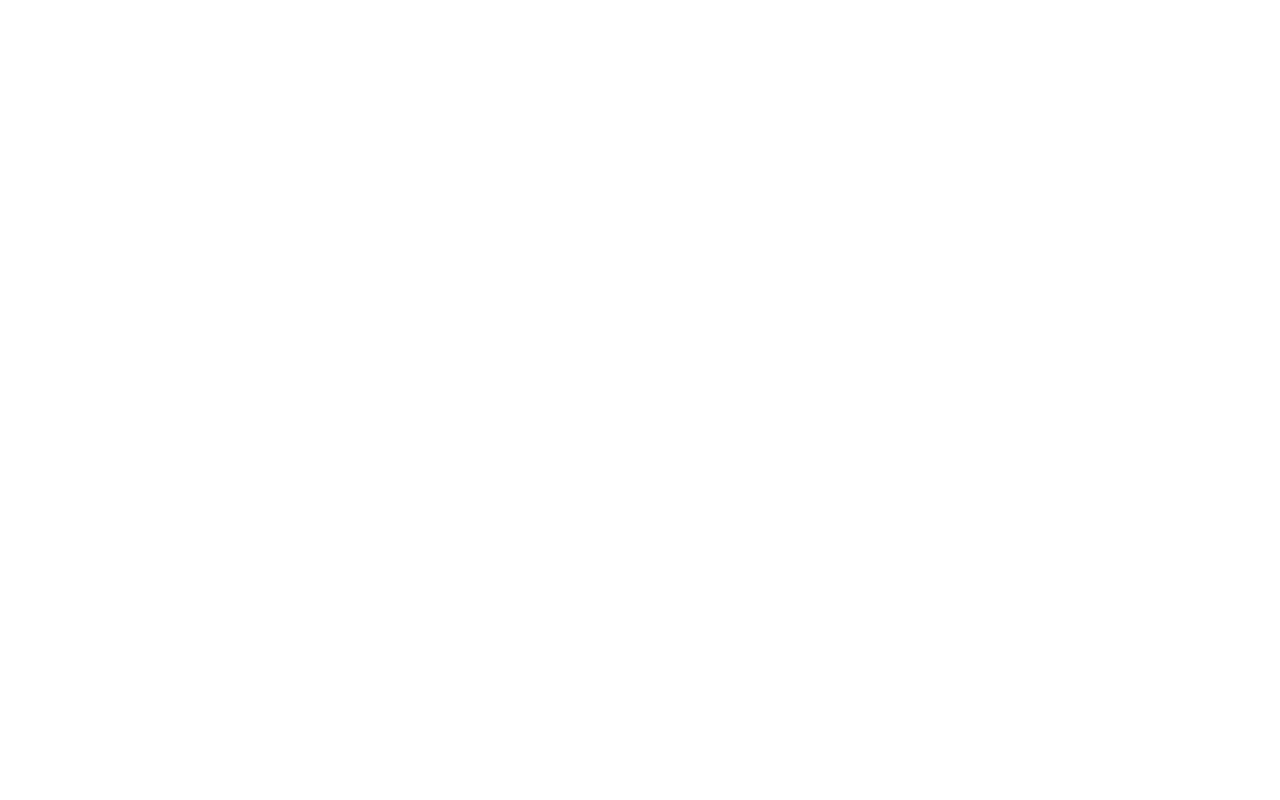
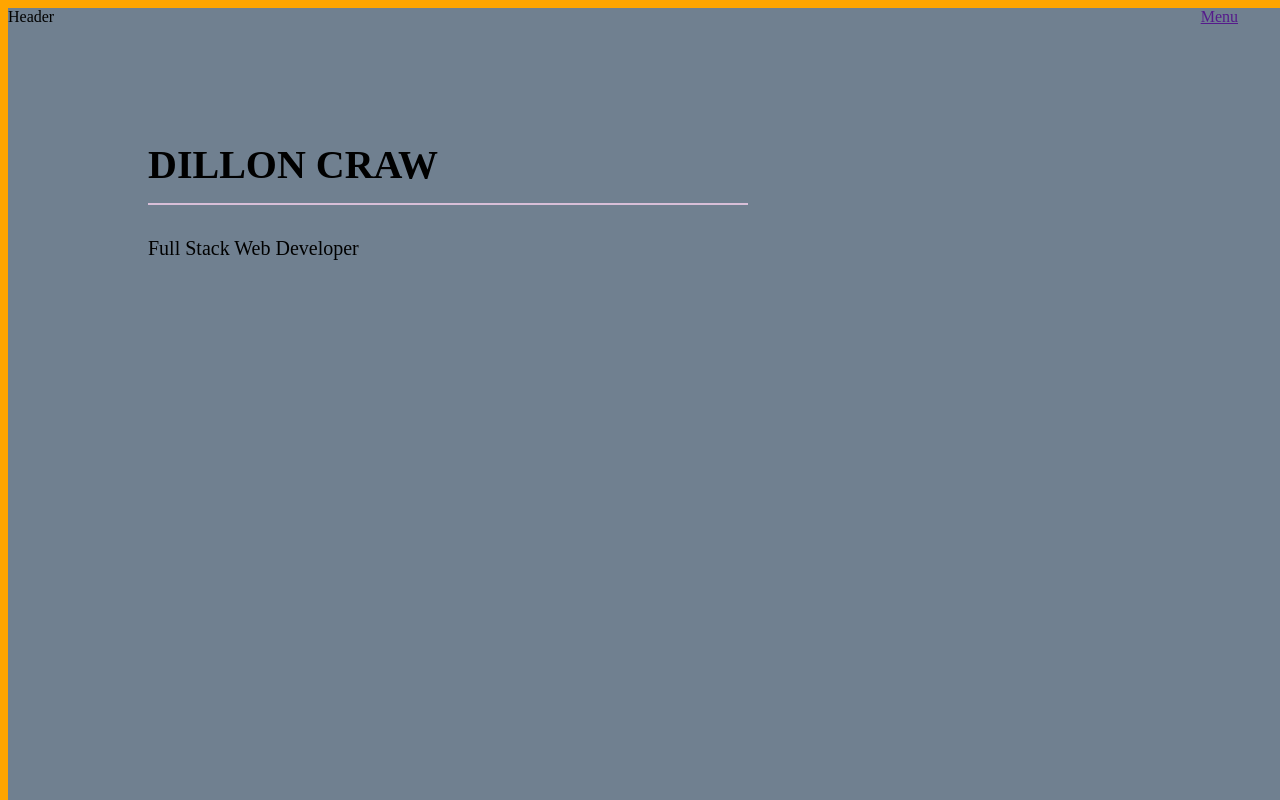
Before and after one commit to crawnic311/fullstack-portfolio, a plain HTML site: page index.html in a window 1280 px wide. Shown: the top 800 px of the page. Drawn offline with Linux system fonts and the light colour scheme.

Commit message:
Banner Layout

```diff
--- a/index.html
+++ b/index.html
@@ -1,6 +1,33 @@
 <!DOCTYPE html>
+<html lang="en">
 <head>
     <meta charset="utf-8">
     <meta http-equiv="x-ua-compatible" content="ie=edge">
     <meta name="viewport" content="width=device-width, initial-scale=1, shrink-to-fit=no">
+    <link rel="stylesheet" href="style.css">
 </head>
+<body>
+    <div id="crawnic">
+        <header id="header">
+            Header
+            <nav id="nav">
+                <a href="" id="menu">
+                    <span>Menu</span>
+                </a>
+            </nav>
+        </header>
+        <section id="banner">
+            <div class="inner-banner">
+                <div class="logo"></div>
+                <h2>DILLON CRAW</h2>
+                <p>Full Stack Web Developer</p>
+            </div>
+        </section>
+        <section id="bio">ABOUT ME</section>
+        <section id="skills">SKILLS</section>
+        <section id="projects">PROJECTS</section>
+        <section id="contact">CONTACT</section>
+    </div>
+</body>
+
+</html>
--- a/style.css
+++ b/style.css
@@ -0,0 +1,51 @@
+
+#header {
+    background-color: transparent;
+    position: fixed;
+    width: 100vw;
+    height: 45px;
+    z-index: 10;
+}
+
+#nav {
+    float: right;
+    padding-right: 50px;
+
+}
+
+body {
+    background-color: orange;
+}
+
+#crawnic {
+    display: grid;
+    grid-gap: 2px 2px;
+    background-color: slategray;
+    width: 100vw;
+    height: 500vh;
+}
+
+#banner {
+
+}
+
+.inner-banner {
+    padding-top: 100px;
+    padding-left: 140px;
+    height: 95px;
+    width: 600px;
+}
+
+.inner-banner h2 {
+    border-bottom: 2px solid thistle;
+    margin-bottom: 2px;
+    padding-bottom: 15px;
+    font-size: 40px;
+
+}
+
+.inner-banner p {
+    margin-top: 2px;
+    padding-top: 30px;
+    font-size: 20px;
+}
```
